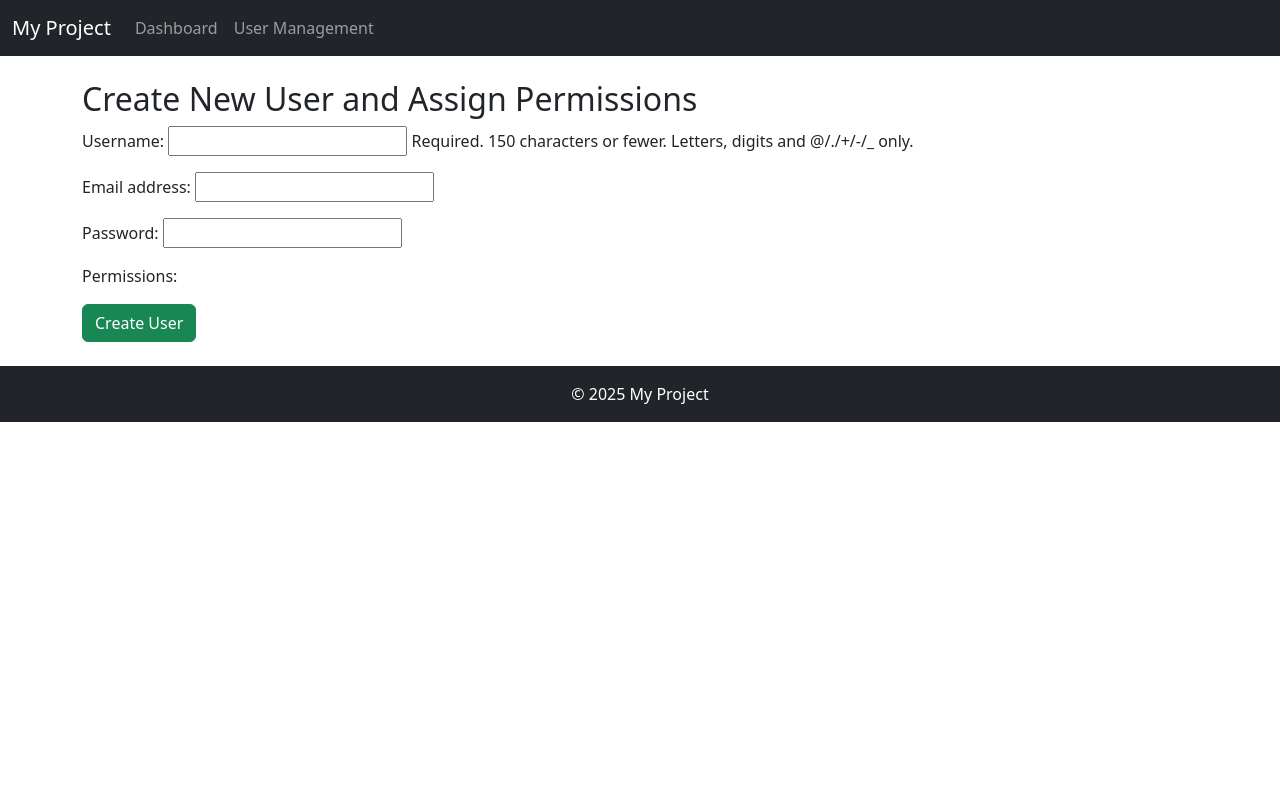
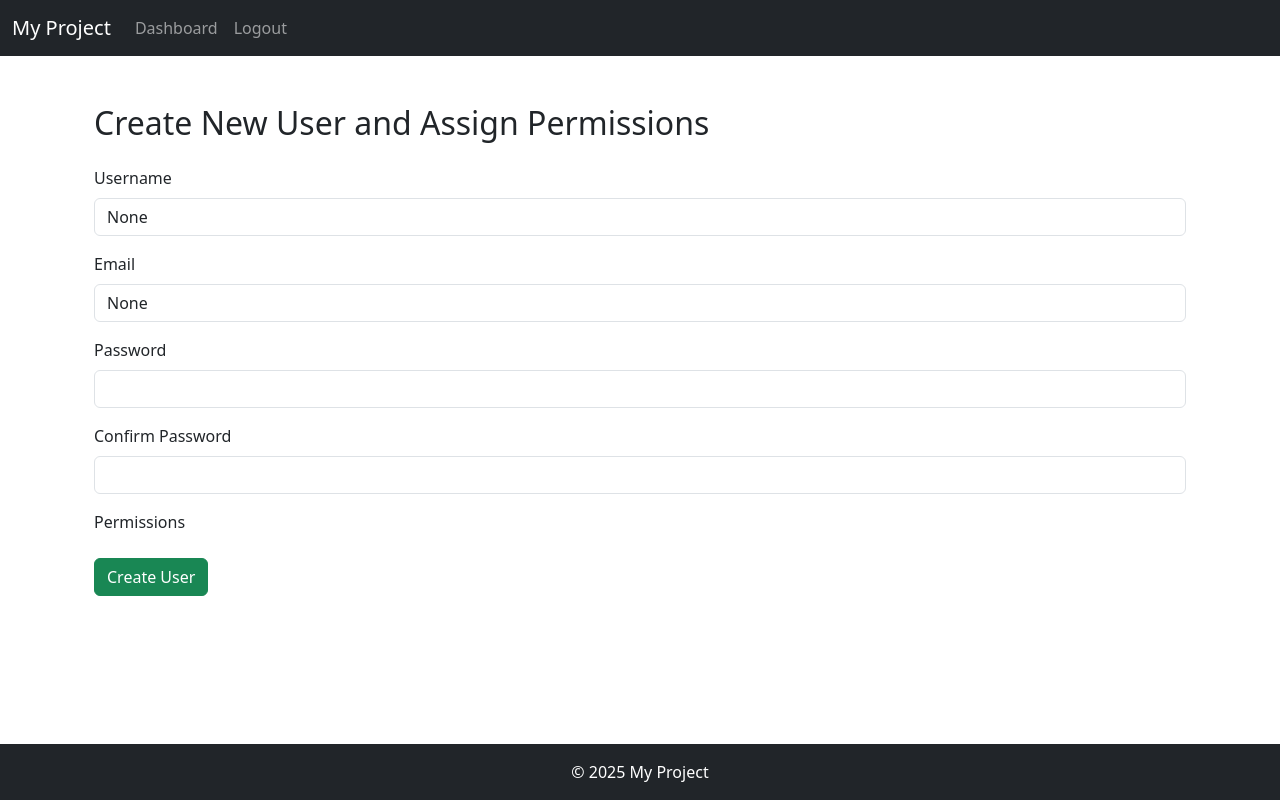
Before and after one commit to Fotsingboris/django_permissions, a Django app: page /user-management/ in a window 1280 px wide. Run offline with Django 5.2, Linux system fonts and the light colour scheme; the visitor is signed in with stand-in values (Sample User, id 1).

Commit message:
fix: create user

```diff
--- a/core/forms.py
+++ b/core/forms.py
@@ -5,7 +5,13 @@
 
 class UserPermissionForm(forms.ModelForm):
     permissions = forms.ModelMultipleChoiceField(
-        queryset=Permission.objects.all(),
+        queryset=Permission.objects.filter(
+            codename__in=[
+                'can_create_blog', 'can_update_blog', 'can_view_blog', 'can_delete_blog',
+                'can_create_product', 'can_update_product', 'can_view_product', 'can_delete_product',
+                'can_create_category', 'can_update_category', 'can_view_category', 'can_delete_category'
+            ]
+        ),
         widget=forms.CheckboxSelectMultiple,
         required=False,
         label="Permissions"
@@ -17,14 +23,3 @@
         widgets = {
             'password': forms.PasswordInput(),
         }
-
-    def __init__(self, *args, **kwargs):
-        super().__init__(*args, **kwargs)
-
-        # Add specific permissions dynamically for each model
-        blog_permissions = Permission.objects.filter(content_type=ContentType.objects.get_for_model(Blog))
-        product_permissions = Permission.objects.filter(content_type=ContentType.objects.get_for_model(Product))
-        category_permissions = Permission.objects.filter(content_type=ContentType.objects.get_for_model(Category))
-
-        # Add permissions to the form fields
-        self.fields['permissions'].queryset = blog_permissions | product_permissions | category_permissions
--- a/core/urls.py
+++ b/core/urls.py
@@ -1,7 +1,12 @@
 from django.urls import path
 from .views import *
+from django.contrib.auth.views import LogoutView
+
 
 urlpatterns = [
     path('user-management/', user_management, name='user_management'),
     path('dashboard/', dashboard, name='dashboard'),  # Create a simple dashboard view if needed
+        path('login/', login_view, name='login'),  # URL for the login page
+        path('logout/', LogoutView.as_view(), name='logout'),
+
 ]
--- a/core/views.py
+++ b/core/views.py
@@ -2,6 +2,10 @@
 from django.contrib.auth.models import User
 from django.contrib.auth.decorators import login_required
 from .forms import UserPermissionForm
+from django.contrib.auth import  login
+from django.contrib.auth.forms import AuthenticationForm
+from django.contrib import messages
+
 
 @login_required
 def user_management(request):
@@ -16,9 +20,12 @@
             permissions = form.cleaned_data['permissions']
             user.user_permissions.set(permissions)
             user.save()
+            messages.success(request, 'User Created Successfully')
+
 
             return redirect('dashboard')
     else:
+
         form = UserPermissionForm()
 
     return render(request, 'core/user_management.html', {'form': form})
@@ -28,3 +35,20 @@
 def dashboard(request):
     # You can add more context here if needed, such as stats or data from your models
     return render(request, 'core/dashboard.html')
+
+
+def login_view(request):
+    if request.method == 'POST':
+        form = AuthenticationForm(request, data=request.POST)
+        if form.is_valid():
+            user = form.get_user()
+            login(request, user)
+            messages.success(request, 'User Logged Successfully')
+
+            return redirect('dashboard')  # Redirect to the dashboard after successful login
+        else:
+            messages.error(request, 'Invalid username or password')
+    else:
+        form = AuthenticationForm()
+
+    return render(request, 'core/login.html', {'form': form})
--- a/django_permissions/settings.py
+++ b/django_permissions/settings.py
@@ -40,7 +40,8 @@
     "django.contrib.sessions",
     "django.contrib.messages",
     "django.contrib.staticfiles",
-    'core'
+    'core',
+    'widget_tweaks',
 ]
 
 MIDDLEWARE = [
--- a/templates/core/base.html
+++ b/templates/core/base.html
@@ -5,6 +5,29 @@
     <meta name="viewport" content="width=device-width, initial-scale=1.0">
     <title>{% block title %}My Project{% endblock %}</title>
     <link href="https://cdn.jsdelivr.net/npm/bootstrap@5.3.0-alpha1/dist/css/bootstrap.min.css" rel="stylesheet">
+    <style>
+        /* Ensure the body takes full height of the viewport */
+        html, body {
+            height: 100%;
+            margin: 0;
+        }
+
+        /* Make the body a flex container to control the footer's position */
+        body {
+            display: flex;
+            flex-direction: column;
+        }
+
+        /* Ensure the main content area expands to fill available space */
+        .container {
+            flex: 1;
+        }
+
+        /* Footer should always be at the bottom of the page */
+        footer {
+            margin-top: auto; /* Push footer to the bottom */
+        }
+    </style>
 </head>
 <body>
     <nav class="navbar navbar-expand-lg navbar-dark bg-dark">
@@ -18,9 +41,13 @@
                     <li class="nav-item">
                         <a class="nav-link" href="{% url 'dashboard' %}">Dashboard</a>
                     </li>
-                    {% if user.is_superuser %}
+                    {% if user.is_authenticated %}
                     <li class="nav-item">
-                        <a class="nav-link" href="{% url 'user_management' %}">User Management</a>
+                        <a class="nav-link" href="{% url 'logout' %}">Logout</a>
+                    </li>
+                    {% else %}
+                    <li class="nav-item">
+                        <a class="nav-link" href="{% url 'login' %}">Login</a>
                     </li>
                     {% endif %}
                 </ul>
@@ -33,7 +60,7 @@
         {% endblock %}
     </div>
 
-    <footer class="bg-dark text-white text-center py-3 mt-4">
+    <footer class="bg-dark text-white text-center py-3">
         &copy; 2025 My Project
     </footer>
 
--- a/templates/core/user_management.html
+++ b/templates/core/user_management.html
@@ -2,10 +2,55 @@
 {% block title %}User Management{% endblock %}
 
 {% block content %}
-    <h2>Create New User and Assign Permissions</h2>
-    <form method="POST">
-        {% csrf_token %}
-        {{ form.as_p }}
-        <button type="submit" class="btn btn-success">Create User</button>
-    </form>
+    <div class="container">
+        <h2 class="my-4">Create New User and Assign Permissions</h2>
+
+        <form method="POST">
+            {% csrf_token %}
+
+            <!-- Username -->
+            <div class="mb-3">
+                <label for="{{ form.username.id_for_label }}" class="form-label">Username</label>
+                <input type="text" name="username" class="form-control" id="{{ form.username.id_for_label }}" value="{{ form.username.value }}">
+            </div>
+
+            <!-- Email -->
+            <div class="mb-3">
+                <label for="{{ form.email.id_for_label }}" class="form-label">Email</label>
+                <input type="email" name="email" class="form-control" id="{{ form.email.id_for_label }}" value="{{ form.email.value }}">
+            </div>
+
+            <!-- Password 1 -->
+            <div class="mb-3">
+                <label for="{{ form.password1.id_for_label }}" class="form-label">Password</label>
+                <input type="password" name="password1" class="form-control" id="{{ form.password1.id_for_label }}" value="{{ form.password1.value }}">
+            </div>
+
+            <!-- Password 2 -->
+            <div class="mb-3">
+                <label for="{{ form.password2.id_for_label }}" class="form-label">Confirm Password</label>
+                <input type="password" name="password2" class="form-control" id="{{ form.password2.id_for_label }}" value="{{ form.password2.value }}">
+            </div>
+
+            <!-- Permissions (Group them in 4 per row) -->
+            <div class="mb-3">
+                <label class="form-label">Permissions</label>
+                <div class="row">
+                    {% for permission in form.permissions %}
+                        <div class="col-3 form-check">
+                            <input type="checkbox" name="{{ permission.name }}" value="{{ permission.value }}" class="form-check-input" id="{{ permission.id_for_label }}">
+                            <label class="form-check-label" for="{{ permission.id_for_label }}">
+                                {{ permission.choice_label }}
+                            </label>
+                        </div>
+                        {% if forloop.counter|divisibleby:4 %}
+                            </div><div class="row">
+                        {% endif %}
+                    {% endfor %}
+                </div>
+            </div>
+
+            <button type="submit" class="btn btn-success">Create User</button>
+        </form>
+    </div>
 {% endblock %}
```
Also changed, not shown: templates/core/login.html (added, +15 -0 lines).
